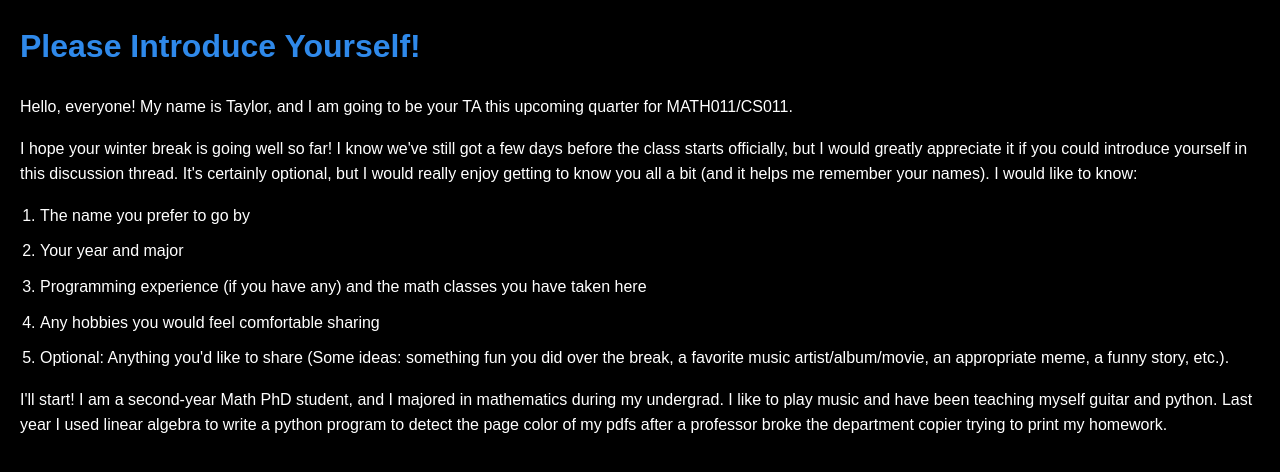
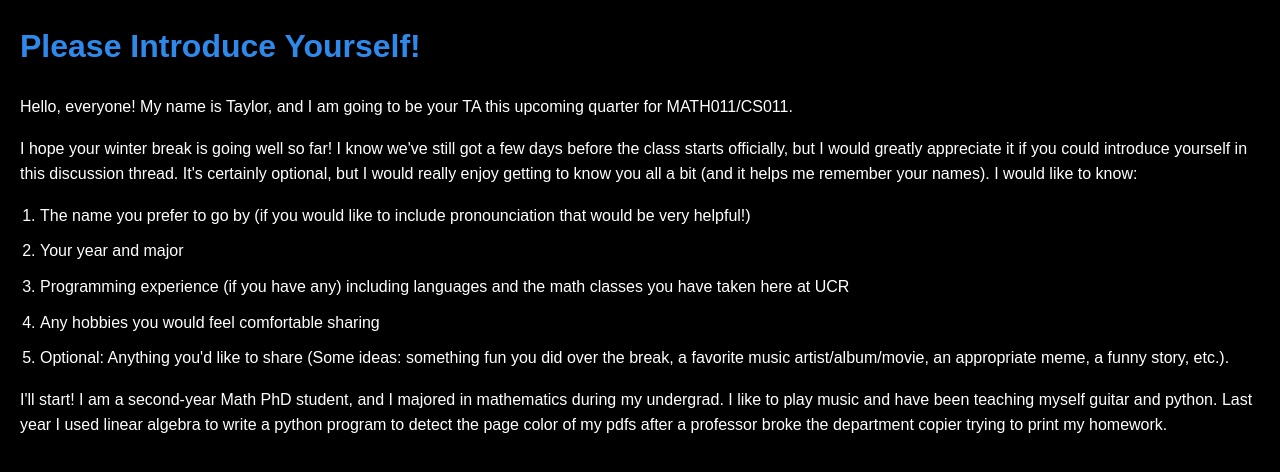
Before and after one commit to smashmath/smashmath.github.io, a Jekyll site: the page assets/html/introduction.html, which Jekyll copies as it is, in a window 1280 px wide. Shown: the top 472 px of the page. Built offline with Jekyll 4.4.1, drawn with Linux system fonts in a browser that asks for light colours.

```diff
--- a/assets/html/introduction.html
+++ b/assets/html/introduction.html
@@ -4,34 +4,16 @@
     <meta charset="UTF-8">
     <meta name="viewport" content="width=device-width, initial-scale=1.0">
     <title>Please Introduce Yourself!</title>
-    <style>
-        body {
-            font-family: Arial, sans-serif;
-            line-height: 1.6;
-            margin: 20px;
-            padding: 0;
-            background-color: #000000;
-            color: #ffffff;
-        }
-        h1 {
-            color: #2f89ea;
-        }
-        ol {
-            padding-left: 20px;
-        }
-        li {
-            margin-bottom: 10px;
-        }
-    </style>
+    <link rel="stylesheet" href="/assets/html/styles.css">
 </head>
 <body>
     <h1>Please Introduce Yourself!</h1>
     <p>Hello, everyone! My name is Taylor, and I am going to be your TA this upcoming quarter for MATH011/CS011.</p>
     <p>I hope your winter break is going well so far! I know we've still got a few days before the class starts officially, but I would greatly appreciate it if you could introduce yourself in this discussion thread. It's certainly optional, but I would really enjoy getting to know you all a bit (and it helps me remember your names). I would like to know:</p>
     <ol>
-        <li>The name you prefer to go by</li>
+        <li>The name you prefer to go by (if you would like to include pronounciation that would be very helpful!)</li>
         <li>Your year and major</li>
-        <li>Programming experience (if you have any) and the math classes you have taken here</li>
+        <li>Programming experience (if you have any) including languages and the math classes you have taken here at UCR</li>
         <li>Any hobbies you would feel comfortable sharing</li>
         <li>Optional: Anything you'd like to share (Some ideas: something fun you did over the break, a favorite music artist/album/movie, an appropriate meme, a funny story, etc.).</li>
     </ol>
--- /dev/null
+++ b/assets/html/links.txt
@@ -0,0 +1 @@
+https://smashmath.github.io/assets/html/introduction.html
--- /dev/null
+++ b/assets/html/styles.css
@@ -0,0 +1,23 @@
+body {
+    font-family: Arial, sans-serif;
+    line-height: 1.6;
+    margin: 20px;
+    padding: 0;
+    background-color: #000000;
+    color: #ffffff;
+}
+h1 {
+    color: #2f89ea;
+}
+h2 {
+    color: #2f89ea;
+}
+h3 {
+    color: #2f89ea;
+}
+ol {
+    padding-left: 20px;
+}
+li {
+    margin-bottom: 10px;
+}
--- /dev/null
+++ b/assets/links.txt
@@ -0,0 +1,6 @@
+frontpage.html:
+	https://smashmath.github.io/\html/frontpage.html
+introduction.html:
+	https://smashmath.github.io/\html/introduction.html
+template.html:
+	https://smashmath.github.io/\html/template.html
```
Also changed, not shown: assets/html/frontpage.html (added, +31 -0 lines), assets/html/template.html (added, +13 -0 lines), 1 other file.
